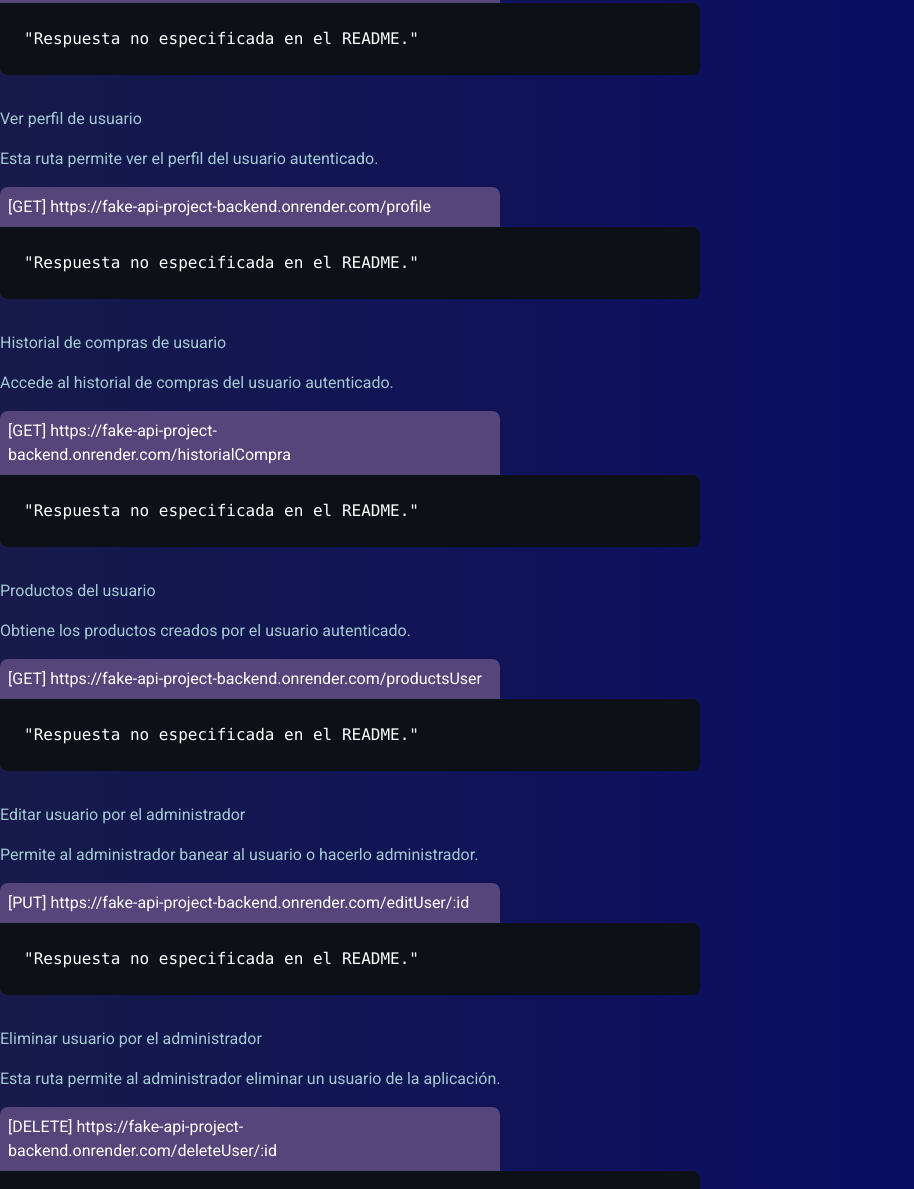
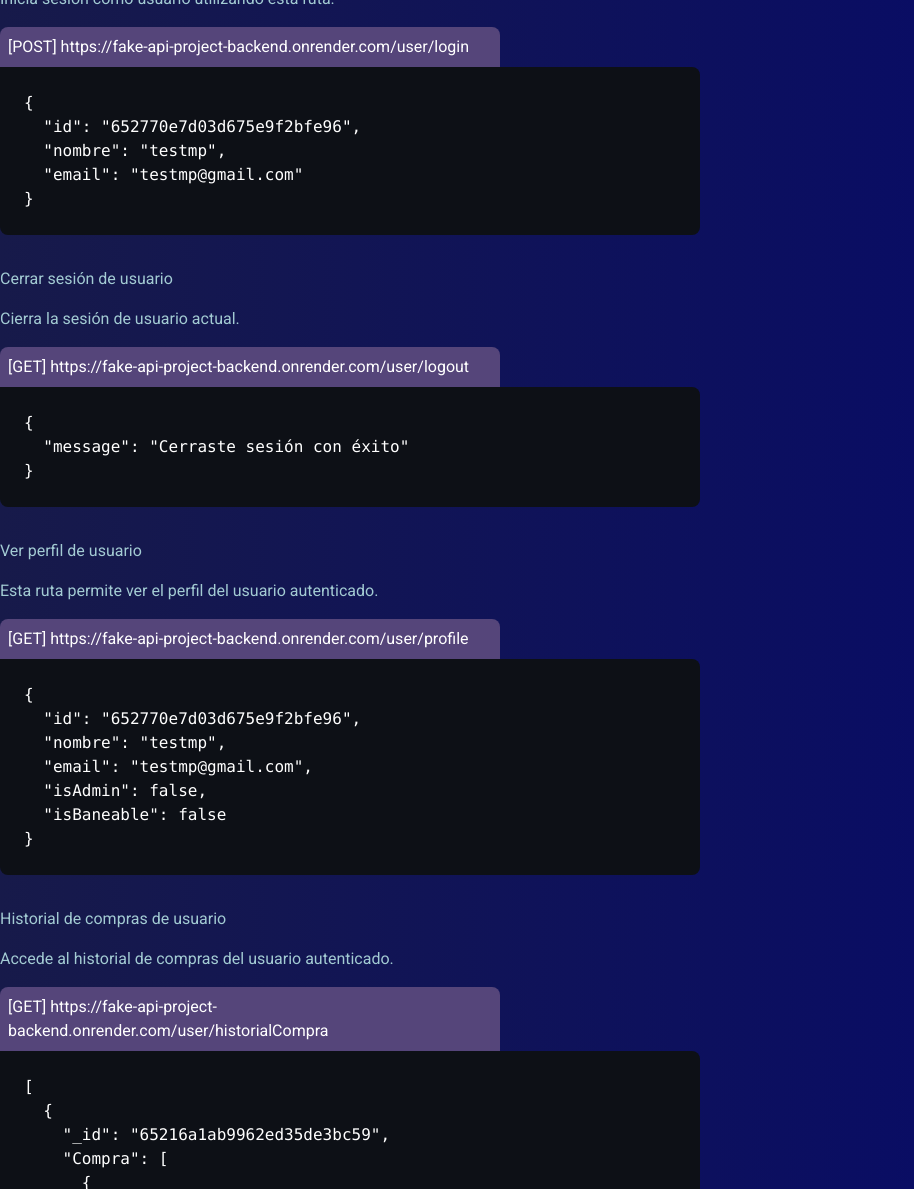
Before and after one commit to juliilp/Project-fake-api, an Astro site in the folder client/: page /users in a window 1280 px wide. Shown: the part 1611-2800 px from the top of the page, without its empty margins (0-914 px from the left). Built offline with nearby package versions, Linux system fonts and the light colour scheme; Astro itself is replaced by a stand-in of ours.

Commit message:
respuestas de user

```diff
--- a/client/src/helpers/arrayUsers.js
+++ b/client/src/helpers/arrayUsers.js
@@ -4,8 +4,7 @@ const arrayUsers = [
     descripcion:
       "Puedes acceder a todos los usuarios y sus respectivas queries de limit y page.",
     request: "[GET] https://fake-api-project-backend.onrender.com/user/all",
-    response: [
-      {
+    response: {
       cantidad: 1,
       users: [
         {
@@ -21,83 +20,196 @@ const arrayUsers = [
       totalPages: 1,
       currentPage: 1,
     },
-    ],
   },
   {
     titulo: "Editar un usuario",
     descripcion:
       "Puedes editar el email, la contraseña y el nombre del usuario.",
     request: "[PUT] https://fake-api-project-backend.onrender.com/user/:id",
-    response: "Respuesta no especificada en el README.",
+    response: {
+      _id: "6531d70aab24316e33165ffe",
+      nombre: "test1",
+      email: "test1@gmail.com",
+      password: "$2b$10$yl.si.3uPlW3yF/tugQwsu9.a4SF.QkRLlCGt82Bl.tRbumqG008G",
+      isAdmin: false,
+      isBaneable: false,
+      __v: 0,
+    },
   },
   {
     titulo: "Registrar un nuevo usuario",
     descripcion:
       "Con esta ruta, puedes registrar a un usuario encriptando su contraseña y creándole un token para iniciar sesión.",
     request: "[POST] https://fake-api-project-backend.onrender.com/user/create",
-    response: "Respuesta no especificada en el README.",
+    response: {
+      id: "6531d70aab24316e33165ffe",
+      nombre: "test1",
+      email: "test1@gmail.com",
+      isAdmin: false,
+    },
   },
   {
     titulo: "Iniciar sesión de usuario",
     descripcion: "Inicia sesión como usuario utilizando esta ruta.",
-    request: "[POST] https://fake-api-project-backend.onrender.com/login",
-    response: "Respuesta no especificada en el README.",
+    request: "[POST] https://fake-api-project-backend.onrender.com/user/login",
+    response: {
+      id: "652770e7d03d675e9f2bfe96",
+      nombre: "testmp",
+      email: "testmp@gmail.com",
+    },
   },
   {
     titulo: "Cerrar sesión de usuario",
     descripcion: "Cierra la sesión de usuario actual.",
-    request: "[GET] https://fake-api-project-backend.onrender.com/logout",
-    response: "Respuesta no especificada en el README.",
+    request: "[GET] https://fake-api-project-backend.onrender.com/user/logout",
+    response: {
+      message: "Cerraste sesión con éxito",
+    },
   },
   {
     titulo: "Ver perfil de usuario",
     descripcion: "Esta ruta permite ver el perfil del usuario autenticado.",
-    request: "[GET] https://fake-api-project-backend.onrender.com/profile",
-    response: "Respuesta no especificada en el README.",
+    request: "[GET] https://fake-api-project-backend.onrender.com/user/profile",
+    response: {
+      id: "652770e7d03d675e9f2bfe96",
+      nombre: "testmp",
+      email: "testmp@gmail.com",
+      isAdmin: false,
+      isBaneable: false,
+    },
   },
   {
     titulo: "Historial de compras de usuario",
     descripcion: "Accede al historial de compras del usuario autenticado.",
     request:
-      "[GET] https://fake-api-project-backend.onrender.com/historialCompra",
-    response: "Respuesta no especificada en el README.",
+      "[GET] https://fake-api-project-backend.onrender.com/user/historialCompra",
+    response: [
+      {
+        _id: "65216a1ab9962ed35de3bc59",
+        Compra: [
+          {
+            category_id: null,
+            description: null,
+            id: null,
+            picture_url: null,
+            quantity: "1",
+            title: "testmp3sas",
+            unit_price: "25",
+          },
+          {
+            category_id: null,
+            description: null,
+            id: null,
+            picture_url: null,
+            quantity: "1",
+            title: "item2",
+            unit_price: "25",
+          },
+        ],
+        User: "652169e4b9962ed35de3bc2d",
+        __v: 0,
+      },
+    ],
   },
   {
     titulo: "Productos del usuario",
     descripcion: "Obtiene los productos creados por el usuario autenticado.",
-    request: "[GET] https://fake-api-project-backend.onrender.com/productsUser",
-    response: "Respuesta no especificada en el README.",
+    request:
+      "[GET] https://fake-api-project-backend.onrender.com/user/productsUser",
+    response: [
+      {
+        _id: "65365776ecaa668a0d68493d",
+        title: "prueba2",
+        price: 1,
+        description: "prueba2",
+        category: "prueba2",
+        image: "prueba2",
+        quantity: 1,
+        isVisible: true,
+        User: {
+          _id: "6531d70aab24316e33165ffe",
+          nombre: "julian",
+          email: "test1@gmail.com",
+          password:
+            "$2b$10$bdT94WBoYAJatsW1XLNsqeFlpTIoaBiL3DxET.W6Yd7yl5ZwBQ/re",
+          isAdmin: false,
+          isBaneable: false,
+          __v: 0,
+        },
+        __v: 0,
+      },
+    ],
   },
   {
     titulo: "Editar usuario por el administrador",
     descripcion:
       "Permite al administrador banear al usuario o hacerlo administrador.",
-    request: "[PUT] https://fake-api-project-backend.onrender.com/editUser/:id",
-    response: "Respuesta no especificada en el README.",
+    request:
+      "[PUT] https://fake-api-project-backend.onrender.com/user/admin/editUser/:id",
+    response: {
+      editUser: {
+        _id: "6536610a20e23040e740f582",
+        nombre: "test1",
+        email: "test1@gmail.com",
+        password:
+          "$2b$10$7BIyUWkgcjuPGA11sgIDkuLzfSxtpAAKgohrv0W/vWqyNk0bCIH/e",
+        isAdmin: false,
+        isBaneable: false,
+        __v: 0,
+      },
+    },
   },
   {
     titulo: "Eliminar usuario por el administrador",
     descripcion:
       "Esta ruta permite al administrador eliminar un usuario de la aplicación.",
     request:
-      "[DELETE] https://fake-api-project-backend.onrender.com/deleteUser/:id",
-    response: "Respuesta no especificada en el README.",
+      "[DELETE] https://fake-api-project-backend.onrender.com/user/admin/deleteUser/:id",
+    response: {
+      UsuarioBorrado: {
+        _id: "6536610a20e23040e740f582",
+        nombre: "test1",
+        email: "test1@gmail.com",
+        password:
+          "$2b$10$7BIyUWkgcjuPGA11sgIDkuLzfSxtpAAKgohrv0W/vWqyNk0bCIH/e",
+        isAdmin: true,
+        isBaneable: false,
+        __v: 0,
+      },
+      message: "Borrado con éxito",
+    },
   },
   {
     titulo: "Eliminar producto por el administrador",
     descripcion:
       "Permite al administrador eliminar un producto de la aplicación.",
     request:
-      "[DELETE] https://fake-api-project-backend.onrender.com/deleteProducto/:id",
-    response: "Respuesta no especificada en el README.",
+      "[DELETE] https://fake-api-project-backend.onrender.com/user/admin/deleteProducto/:id",
+    response: {
+      message: "Producto borrado",
+      producto: {
+        _id: "6536635420e23040e740f590",
+        title: "prueba2",
+        price: 1,
+        description: "prueba2",
+        category: "prueba2",
+        image: "prueba2",
+        quantity: 1,
+        isVisible: true,
+        User: "653660e120e23040e740f556",
+        __v: 0,
+      },
+    },
   },
   {
     titulo: "Editar borrado lógico por el administrador",
     descripcion:
       "Permite al administrador realizar una edición de borrado lógico en un elemento específico.",
     request:
-      "[PUT] https://fake-api-project-backend.onrender.com/editBorradoLogico/:id",
-    response: "Respuesta no especificada en el README.",
+      "[PUT] https://fake-api-project-backend.onrender.com/user/admin/editBorradoLogico/:id",
+    response: {
+      message: "Edit con éxito",
+    },
   },
 ];
 
```
Lines whose indentation alone changed are shown as unchanged.
